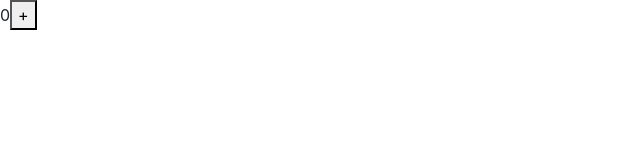
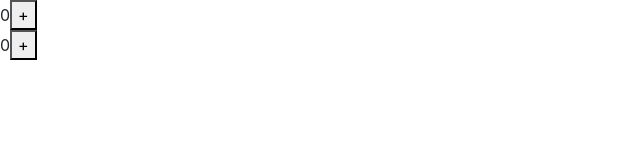
Before and after one commit to Star-Nose/Travelist, a React app: page /main in a window 1280 px wide. Shown: the top 160 px of the page, without its empty margins (0-640 px from the left). Built offline with nearby package versions, Linux system fonts and the light colour scheme.

Commit message:
(added) more react routers to App.jsx

```diff
--- a/client/App.jsx
+++ b/client/App.jsx
@@ -10,6 +10,8 @@ const App = () => (
     <MainContainer />
     <Switch>
       <Route path="/" exact component={Login} />
+      <Route path="/main" component={MainContainer} />
+      {/* <Route path="/signup" component={Signup} /> */}
     </Switch>
   </div>
 );
```
